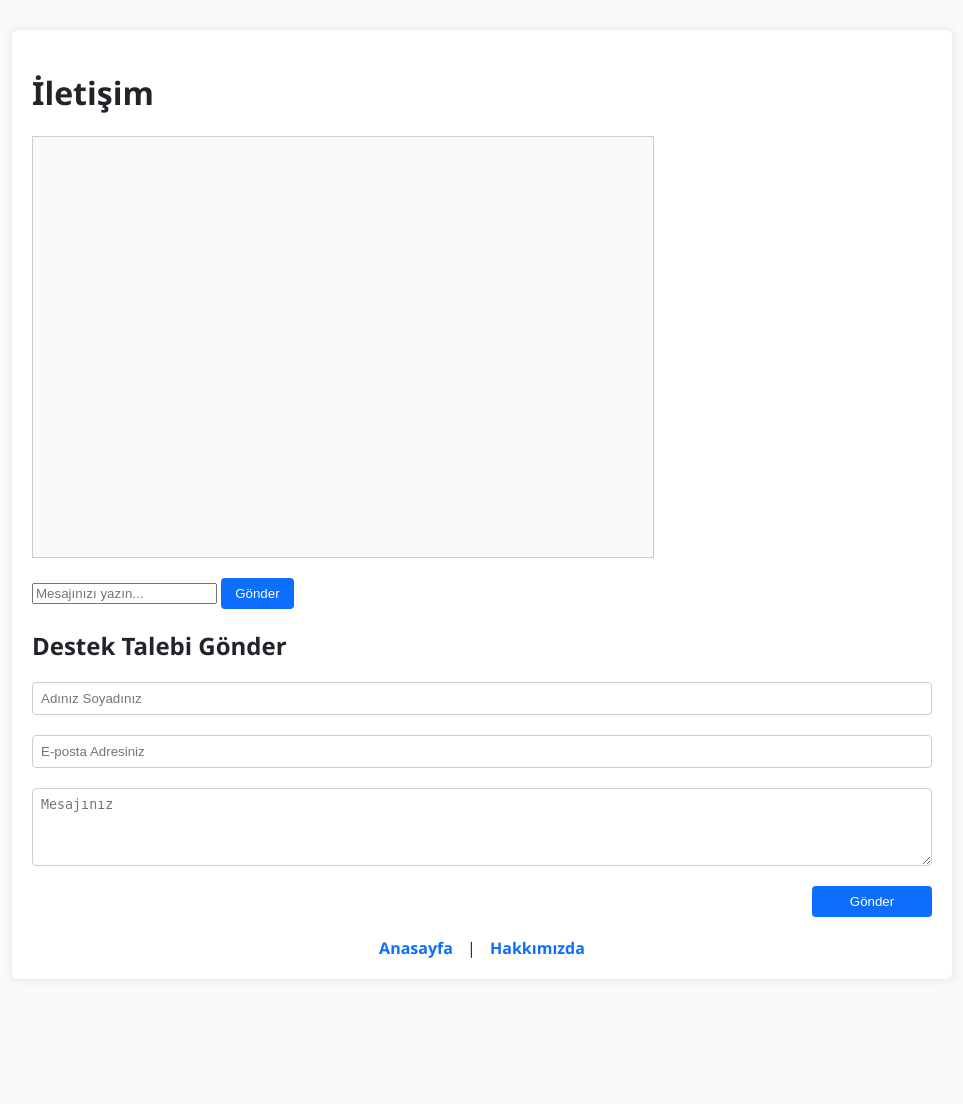
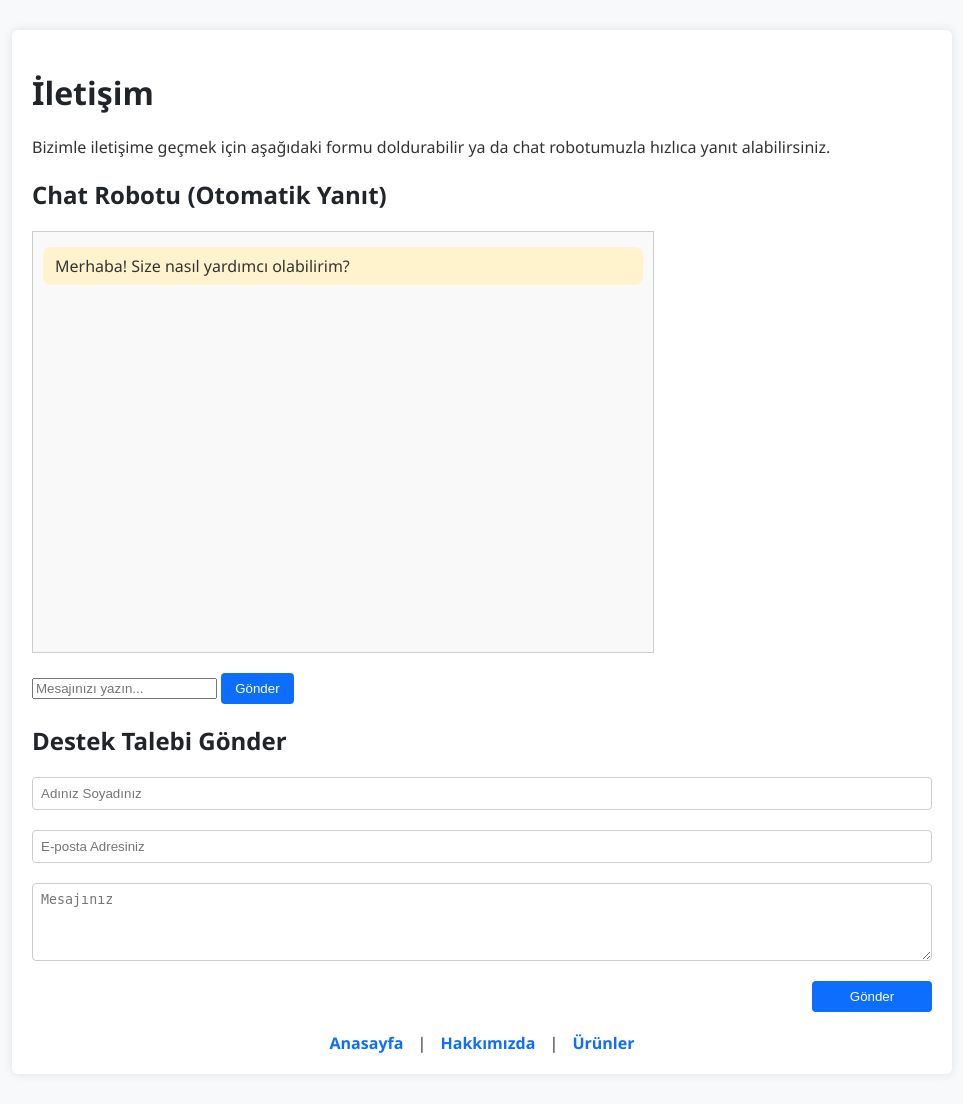
Before and after one commit to Algan65/Sepetinyolu, a Flask app: page /contact in a window 1280 px wide. Shown: the whole page, without its empty margins (158-1121 px from the left). Before the commit the page ends 958 px from the top, so only its background shows below. Run offline with Flask 3, Linux system fonts and the light colour scheme.

Commit message:
Update contact.html

```diff
--- a/templates/contact.html
+++ b/templates/contact.html
@@ -2,6 +2,7 @@
 <html lang="tr">
 <head>
     <meta charset="UTF-8">
+    <meta name="viewport" content="width=device-width, initial-scale=1.0">
     <title>İletişim - Sepetinyolu</title>
     <link rel="stylesheet" href="/static/style.css">
     <style>
@@ -48,7 +49,12 @@
 <body>
     <div class="container">
         <h1>İletişim</h1>
-        <div class="chatbox" id="chatbox"></div>
+        <p>Bizimle iletişime geçmek için aşağıdaki formu doldurabilir ya da chat robotumuzla hızlıca yanıt alabilirsiniz.</p>
+
+        <h2>Chat Robotu (Otomatik Yanıt)</h2>
+        <div class="chatbox" id="chatbox">
+            <div class="message bot">Merhaba! Size nasıl yardımcı olabilirim?</div>
+        </div>
         <input type="text" id="userInput" placeholder="Mesajınızı yazın..." onkeydown="handleEnter(event)">
         <button onclick="sendMessage()">Gönder</button>
 
@@ -61,7 +67,7 @@
         </form>
 
         <div class="links">
-            <a href="/">Anasayfa</a> | <a href="/about">Hakkımızda</a>
+            <a href="/">Anasayfa</a> | <a href="/about">Hakkımızda</a> | <a href="/product">Ürünler</a>
         </div>
     </div>
 
```
